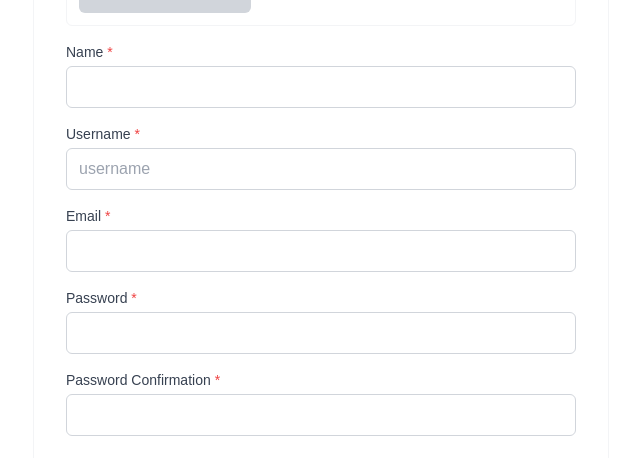
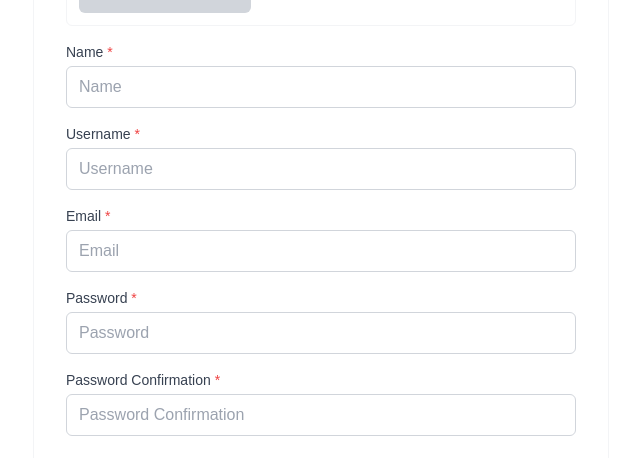
Before and after one commit to jairock88/DevTo-Clone, a Next.js app: page /usersignup in a window 1280 px wide. Shown: the part 190-648 px from the top of the page, without its empty margins (319-959 px from the left). Built offline with nearby package versions, Linux system fonts and the light colour scheme.

Commit message:
Implement redirection to /enter after successful user signup
- Added redirection to /enter using useRouter from Next.js after a successful signup.
- Added error handling for failed signup responses.
- Included feedback to the user using toast notifications for success and error cases.

```diff
--- a/package.json
+++ b/package.json
@@ -14,7 +14,8 @@
     "react": "^18",
     "react-dom": "^18",
     "react-google-recaptcha": "^3.1.0",
-    "react-hook-form": "^7.53.0"
+    "react-hook-form": "^7.53.0",
+    "sonner": "^1.5.0"
   },
   "devDependencies": {
     "eslint": "^8",
--- a/pages/_app.jsx
+++ b/pages/_app.jsx
@@ -1,5 +1,11 @@
 import "@/styles/globals.css";
+import { Toaster } from "sonner";
 
 export default function App({ Component, pageProps }) {
-  return <Component {...pageProps} />;
+  return (
+    <>
+      <Toaster richColors />
+      <Component {...pageProps} />
+    </>
+  );
 }
--- a/pages/usersignup.jsx
+++ b/pages/usersignup.jsx
@@ -2,211 +2,8 @@ import { useForm } from "react-hook-form";
 import { useState } from "react";
 import clsx from "clsx";
 import { signupUser } from "@/utils/api";
-
-// export default function UserSignup() {
-//   const {
-//     register,
-//     handleSubmit,
-//     formState: { errors },
-//     setError,
-//     watch,
-//   } = useForm();
-
-//   const [file, setFile] = useState(null);
-//   const password = watch("password");
-
-//   const handleFileChange = (e) => {
-//     setFile(e.target.files[0]);
-//   };
-
-//   const onSubmit = async (data) => {
-//     try {
-//       const { name, username, email, password } = data;
-
-//       // Llama a la función signupUser para hacer la solicitud a la API
-//       const response = await signupUser({
-//         name,
-//         userName: username, // Asegúrate de que coincida con tu API
-//         email,
-//         password,
-//       });
-
-//       if (response.success) {
-//         console.log("Signup successful", response);
-//         // Aquí puedes redirigir al usuario o mostrar un mensaje de éxito
-//       } else {
-//         console.error("Signup failed", response);
-//         // Aquí puedes manejar los errores devueltos por la API
-//       }
-//     } catch (error) {
-//       console.error("Error signing up", error);
-//       // Maneja los errores de la solicitud, como errores de red
-//     }
-//   };
-
-//   return (
-//     <div className="max-w-xl mx-auto mt-8 p-6 bg-white rounded-md border border-gray-100 text-gray-500">
-//       <div className="mx-2">
-//         <h2 className="text-[1.20rem] font-bold mb-6 mt-4 text-gray-900">
-//           Create your account
-//         </h2>
-//         <form onSubmit={handleSubmit(onSubmit)}>
-//           <div className="mb-4">
-//             <label className="block text-sm font-medium text-gray-700 mb-1">
-//               Profile image
-//             </label>
-//             <div className="flex items-center border border-gray-100 p-3 rounded-md">
-//               <input
-//                 type="file"
-//                 onChange={handleFileChange}
-//                 className="hidden"
-//               />
-//               <button
-//                 type="button"
-//                 onClick={() =>
-//                   document.querySelector("input[type='file']").click()
-//                 }
-//                 className="bg-gray-300 text-gray-700 px-4 py-2 rounded-md mr-2 hover:bg-gray-400/70 focus:outline-none focus:ring-2 focus:ring-gray-500"
-//               >
-//                 Seleccionar archivo
-//               </button>
-//               <span className="text-sm text-gray-500">
-//                 {file ? file.name : "Sin archivos seleccionados"}
-//               </span>
-//             </div>
-//           </div>
-
-//           <div className="mb-4">
-//             <label className="block text-sm font-medium text-gray-700 mb-1">
-//               Name <span className="text-red-500">*</span>
-//             </label>
-//             <input
-//               type="text"
-//               className={clsx(
-//                 "w-full px-3 py-2 border-[1.5px] border-gray-300 rounded-md focus:outline-none focus:ring-2 focus:ring-blue-500 hover:border-gray-400 hover:border-[1.5px]",
-//                 { "border-red-500 bg-red-500/10": errors.name }
-//               )}
-//               placeholder="Your Name"
-//               {...register("name", {
-//                 required: true,
-//               })}
-//             />
-//             {errors.name && (
-//               <span className="text-xs text-red-500">Name is required</span>
-//             )}
-//           </div>
-
-//           <div className="mb-4">
-//             <label className="block text-sm font-medium text-gray-700 mb-1">
-//               Username <span className="text-red-500">*</span>
-//             </label>
-//             <input
-//               type="text"
-//               className={clsx(
-//                 "w-full px-3 py-2 border-[1.5px] border-gray-300 rounded-md focus:outline-none focus:ring-2 focus:ring-blue-500 hover:border-gray-400 hover:border-[1.5px]",
-//                 { "border-red-500 bg-red-500/10": errors.username }
-//               )}
-//               placeholder="Username"
-//               {...register("username", {
-//                 required: true,
-//               })}
-//             />
-//             {errors.username && (
-//               <span className="text-xs text-red-500">Username is required</span>
-//             )}
-//           </div>
-
-//           <div className="mb-4">
-//             <label className="block text-sm font-medium text-gray-700 mb-1">
-//               Email <span className="text-red-500">*</span>
-//             </label>
-//             <input
-//               type="email"
-//               className={clsx(
-//                 "w-full px-3 py-2 border-[1.5px] border-gray-300 rounded-md focus:outline-none focus:ring-2 focus:ring-blue-500 hover:border-gray-400 hover:border-[1.5px]",
-//                 { "border-red-500 bg-red-500/10": errors.email }
-//               )}
-//               placeholder="email@example.com"
-//               {...register("email", {
-//                 required: true,
-//               })}
-//             />
-//             {errors.email && (
-//               <span className="text-xs text-red-500">Email is required</span>
-//             )}
-//           </div>
-
-//           <div className="mb-4">
-//             <label className="block text-sm font-medium text-gray-700 mb-1">
-//               Password <span className="text-red-500">*</span>
-//             </label>
-//             <input
-//               type="password"
-//               className={clsx(
-//                 "w-full px-3 py-2 border-[1.5px] border-gray-300 rounded-md focus:outline-none focus:ring-2 focus:ring-blue-500 hover:border-gray-400 hover:border-[1.5px]",
-//                 { "border-red-500 bg-red-500/10": errors.password }
-//               )}
-//               placeholder="Password"
-//               {...register("password", {
-//                 required: true,
-//               })}
-//             />
-//             {errors.password && (
-//               <span className="text-xs text-red-500">Password is required</span>
-//             )}
-//           </div>
-
-//           <div className="mb-6">
-//             <label className="block text-sm font-medium text-gray-700 mb-1">
-//               Password Confirmation <span className="text-red-500">*</span>
-//             </label>
-//             <input
-//               type="password"
-//               className={clsx(
-//                 "w-full px-3 py-2 border-[1.5px] border-gray-300 rounded-md focus:outline-none focus:ring-2 focus:ring-blue-500 hover:border-gray-400 hover:border-[1.5px]",
-//                 { "border-red-500 bg-red-500/10": errors.password_confirmation }
-//               )}
-//               placeholder="Confirm Password"
-//               {...register("password_confirmation", {
-//                 required: true,
-//                 validate: (value) =>
-//                   value === password || "Passwords do not match",
-//               })}
-//             />
-//             {errors.password_confirmation && (
-//               <span className="text-xs text-red-500">
-//                 {errors.password_confirmation.message}
-//               </span>
-//             )}
-//           </div>
-
-//           <div className="mb-6">
-//             <div className="flex items-center border-[1.5px] border-gray-300 p-3 rounded-md">
-//               <input
-//                 type="checkbox"
-//                 id="not_robot"
-//                 className="h-4 w-4 text-blue-600 focus:ring-blue-500 border-gray-300 rounded"
-//               />
-//               <label
-//                 htmlFor="not_robot"
-//                 className="ml-2 block text-sm text-gray-700"
-//               >
-//                 I'm not a robot
-//               </label>
-//             </div>
-//           </div>
-
-//           <button
-//             type="submit"
-//             className="w-35 bg-blue-700 text-white py-2 px-4 rounded-md hover:bg-blue-800 focus:outline-none focus:ring-2 focus:ring-blue-500 focus:ring-offset-2"
-//           >
-//             Sign up
-//           </button>
-//         </form>
-//       </div>
-//     </div>
-//   );
-// }
+import { toast } from "sonner";
+import { useRouter } from "next/router";
 
 export default function UserSignup() {
   const {
@@ -215,9 +12,11 @@ export default function UserSignup() {
     formState: { errors },
     setError,
     watch,
+    reset,
   } = useForm();
 
   const password = watch("password");
+  const router = useRouter();
 
   // Manejo de envío de formulario
   const onSubmit = async (data) => {
@@ -226,6 +25,14 @@ export default function UserSignup() {
       // Llamada a la API para crear usuario
       const response = await signupUser(data);
       console.log("Sign up successful", response);
+      toast.success("Account created successfully!");
+      reset();
+
+      if (response.success) {
+        router.push("/enter");
+      } else {
+        toast.error("Failed to create account.");
+      }
     } catch (error) {
       console.error("Error during signup", error);
       setError("apiError", {
@@ -270,6 +77,7 @@ export default function UserSignup() {
               type="text"
               id="name"
               className="w-full px-3 py-2 border-[1.5px] border-gray-300 rounded-md focus:outline-none focus:ring-2 focus:ring-blue-500 hover:border-gray-400 hover:border-[1.5px]"
+              placeholder="Name"
               {...register("name", { required: "Name is required" })}
             />
             {errors.name && (
@@ -292,7 +100,7 @@ export default function UserSignup() {
                 "w-full px-3 py-2 border-[1.5px] border-gray-300 rounded-md focus:outline-none focus:ring-2 focus:ring-blue-500 hover:border-gray-400 hover:border-[1.5px]",
                 { "border-red-500 bg-red-500/10": errors.username }
               )}
-              placeholder="username"
+              placeholder="Username"
               {...register("username", {
                 required: "Username is required",
               })}
@@ -317,6 +125,7 @@ export default function UserSignup() {
                 "w-full px-3 py-2 border-[1.5px] border-gray-300 rounded-md focus:outline-none focus:ring-2 focus:ring-blue-500 hover:border-gray-400 hover:border-[1.5px]",
                 { "border-red-500 bg-red-500/10": errors.email }
               )}
+              placeholder="Email"
               {...register("email", {
                 required: "Email is required",
               })}
@@ -341,6 +150,7 @@ export default function UserSignup() {
                 "w-full px-3 py-2 border-[1.5px] border-gray-300 rounded-md focus:outline-none focus:ring-2 focus:ring-blue-500 hover:border-gray-400 hover:border-[1.5px]",
                 { "border-red-500 bg-red-500/10": errors.password }
               )}
+              placeholder="Password"
               {...register("password", {
                 required: "Password is required",
               })}
@@ -365,6 +175,7 @@ export default function UserSignup() {
                 "w-full px-3 py-2 border-[1.5px] border-gray-300 rounded-md focus:outline-none focus:ring-2 focus:ring-blue-500 hover:border-gray-400 hover:border-[1.5px]",
                 { "border-red-500 bg-red-500/10": errors.password_confirmation }
               )}
+              placeholder="Password Confirmation"
               {...register("password_confirmation", {
                 required: "Password confirmation is required",
                 validate: (value) =>
```
Also changed, not shown: 1 other file (tests, documents, lock files or other folders).
